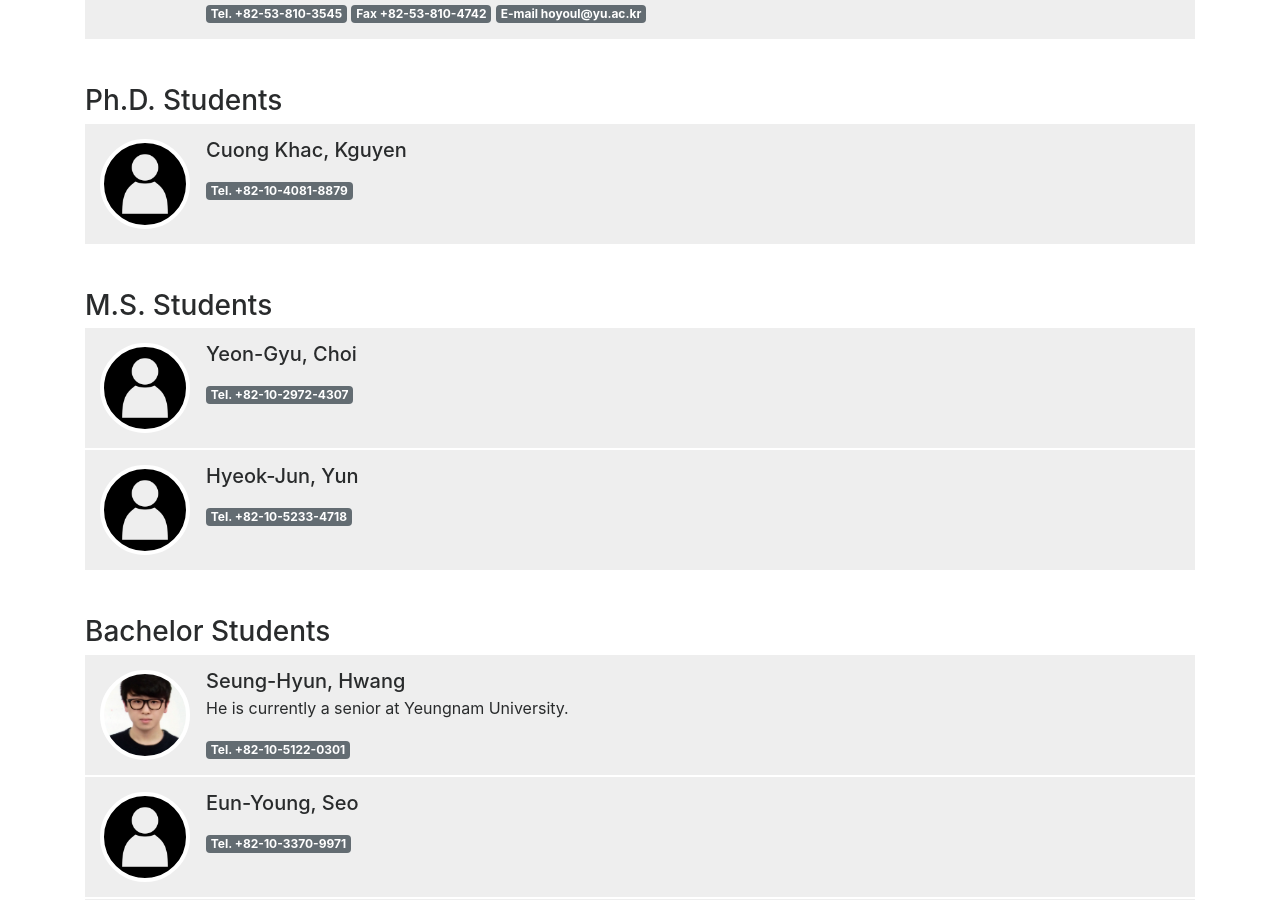
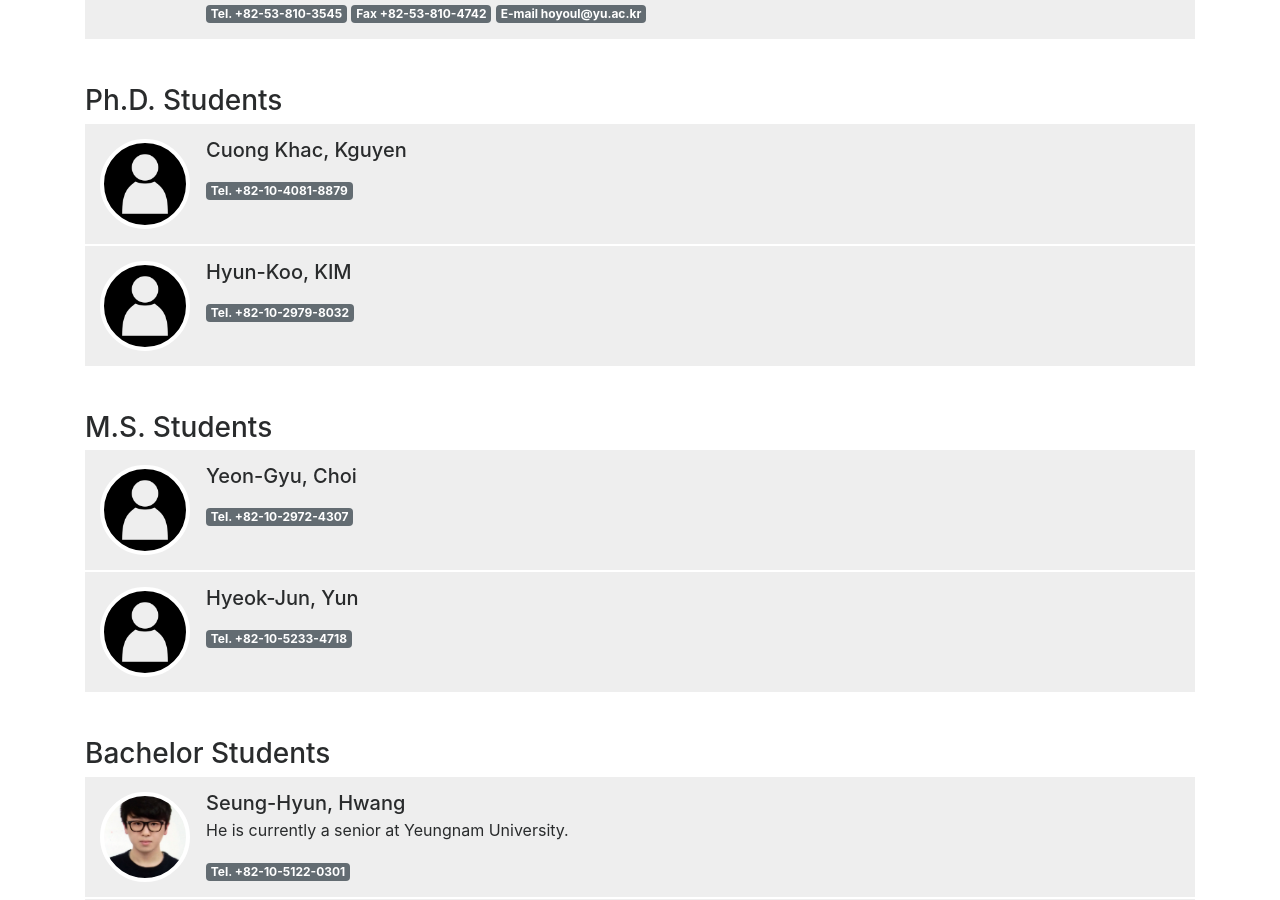
Before and after one commit to YU-MSP/yu-msp.github.io, a Jekyll site: the page built from members.html, in a window 1280 px wide and 900 px high, scrolled down 648 px. Built offline with Jekyll 4.4.1, drawn with Linux system fonts in a browser that asks for light colours; nearby versions of some CDN libraries.

Commit message:
member 김현구 add

```diff
--- a/_data/members.yaml
+++ b/_data/members.yaml
@@ -31,6 +31,9 @@ doctors:
   - name_kr: 쿠옌 카 쿵
     name_en: Cuong Khac, Kguyen
     tel: +82-10-4081-8879
+  - name_kr: 김현구
+    name_en: Hyun-Koo, KIM
+    tel: +82-10-2979-8032
 
 masters:
   - name_kr: 최연규
```
